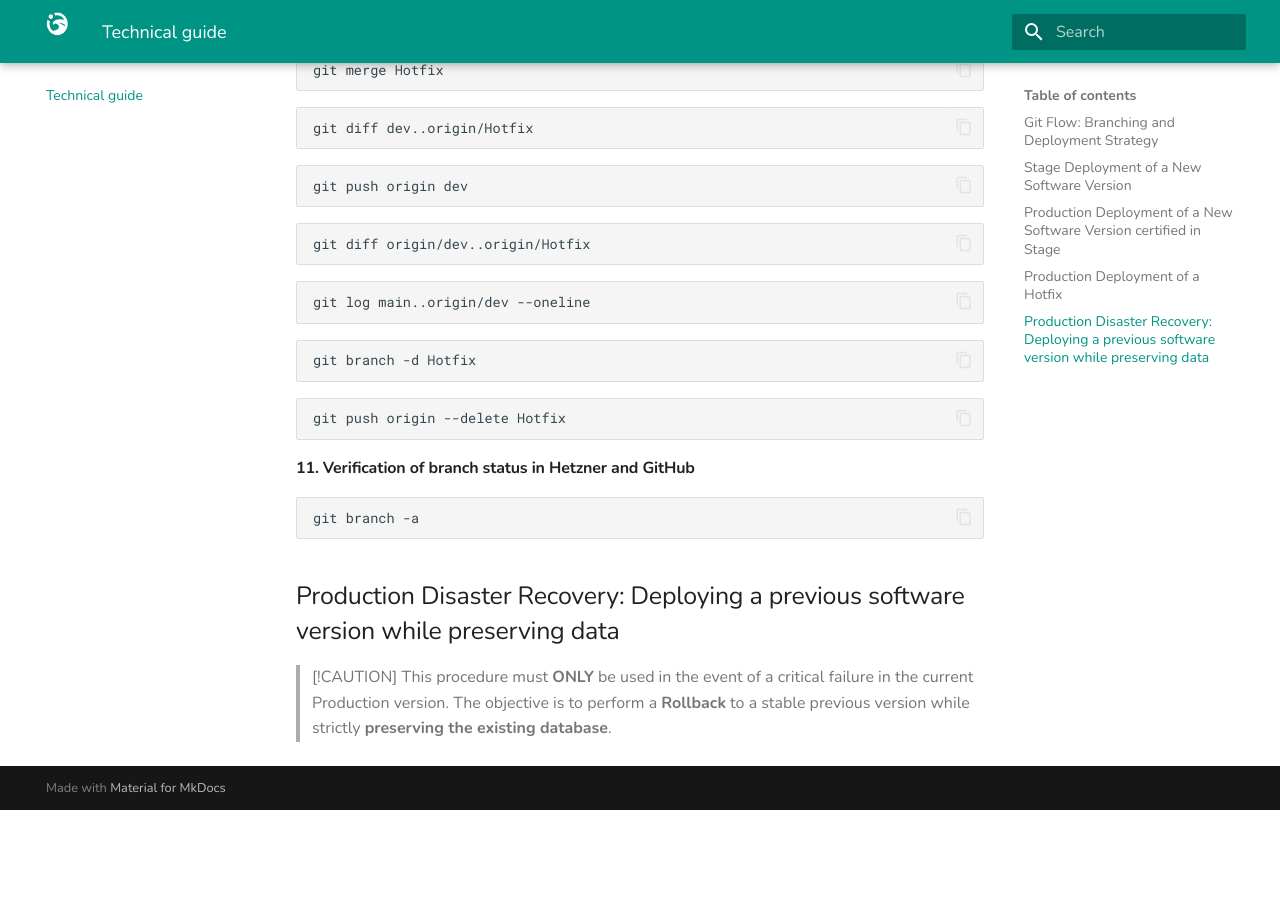
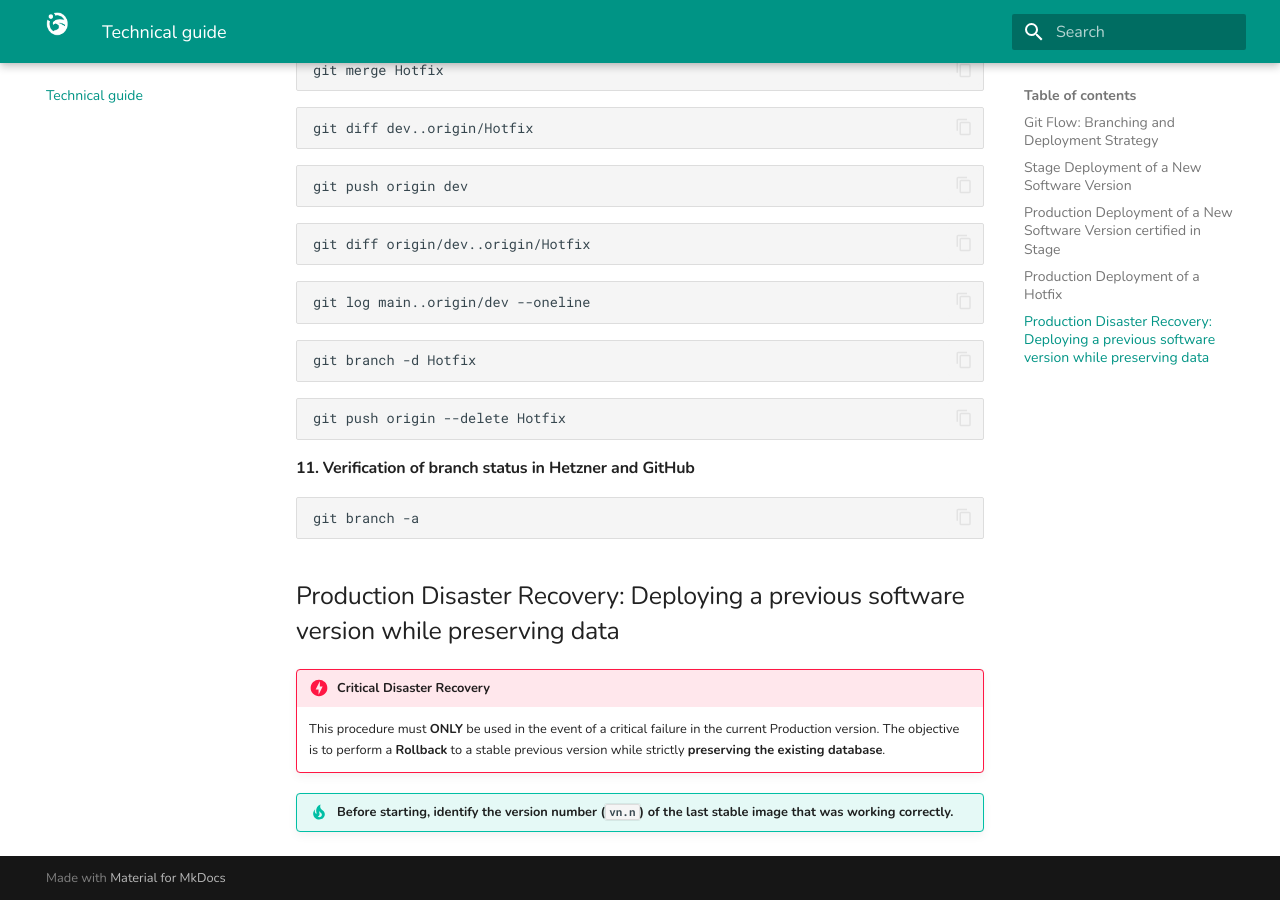
Before and after one commit to pablopenlop/gradewing_guide, an MkDocs documentation site: the page built from docs/other.md, in a window 1280 px wide and 900 px high, scrolled down 7659 px. Built offline with MkDocs 1.6.1 and Material for MkDocs 9.7.7, drawn with Linux system fonts in a browser that asks for light colours; before the commit the page ends 8469 px from its top, so only the background shows below that.

Commit message:
Update other.md

```diff
--- a/docs/other.md
+++ b/docs/other.md
@@ -336,5 +336,7 @@ git branch -a
 
 ## Production Disaster Recovery: Deploying a previous software version while preserving data
 
-> [!CAUTION]
-> This procedure must **ONLY** be used in the event of a critical failure in the current Production version. The objective is to perform a **Rollback** to a stable previous version while strictly **preserving the existing database**.
+!!! danger "Critical Disaster Recovery"
+    This procedure must **ONLY** be used in the event of a critical failure in the current Production version. The objective is to perform a **Rollback** to a stable previous version while strictly **preserving the existing database**.
+
+!!! tip "Before starting, identify the version number (`vn.n`) of the last stable image that was working correctly."
```
